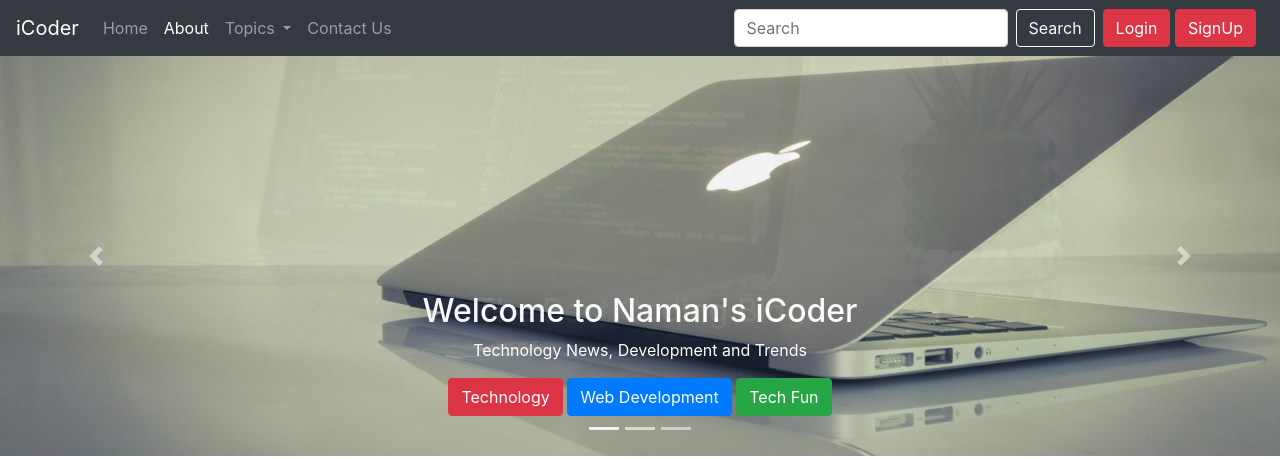
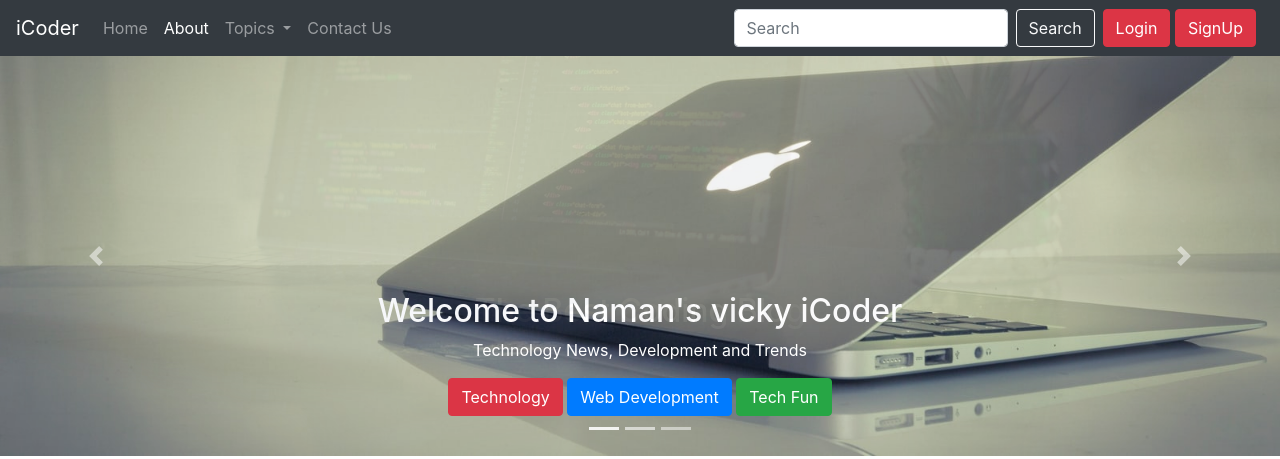
Before and after one commit to Namanvicky/iCloud, a plain HTML site: page index.html in a window 1280 px wide. Shown: the top 459 px of the page. Drawn offline with nearby package versions, Linux system fonts and the light colour scheme.

Commit message:
kuch bhi

```diff
--- a/index.html
+++ b/index.html
@@ -145,7 +145,7 @@
             <div class="carousel-item active">
                 <img src="1.jpg" class="d-block w-100" alt="...">
                 <div class="carousel-caption d-none d-md-block">
-                    <h2>Welcome to  Naman's iCoder</h2>
+                    <h2>Welcome to  Naman's vicky iCoder</h2>
                     <p>Technology News, Development and Trends</p>
                     <button class="btn btn-danger">Technology</button>
                     <button class="btn btn-primary">Web Development</button>
```
